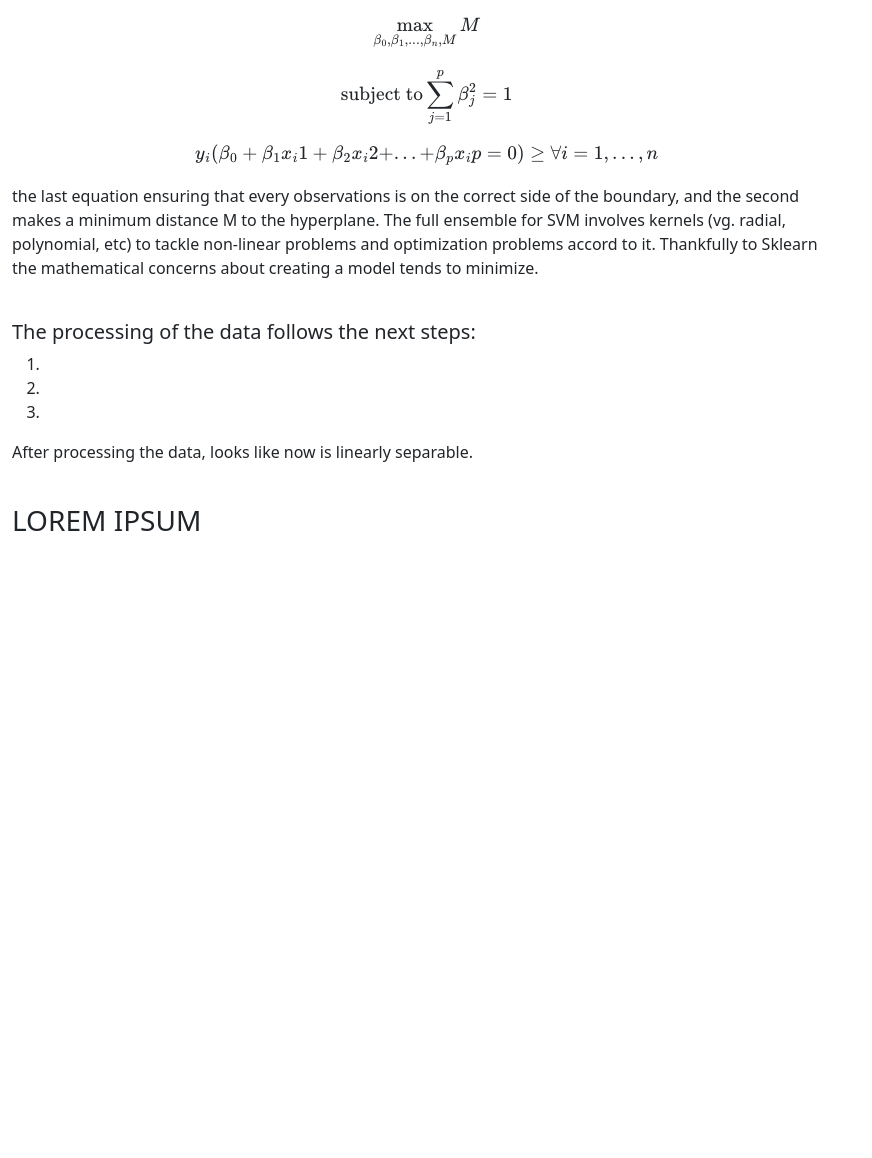
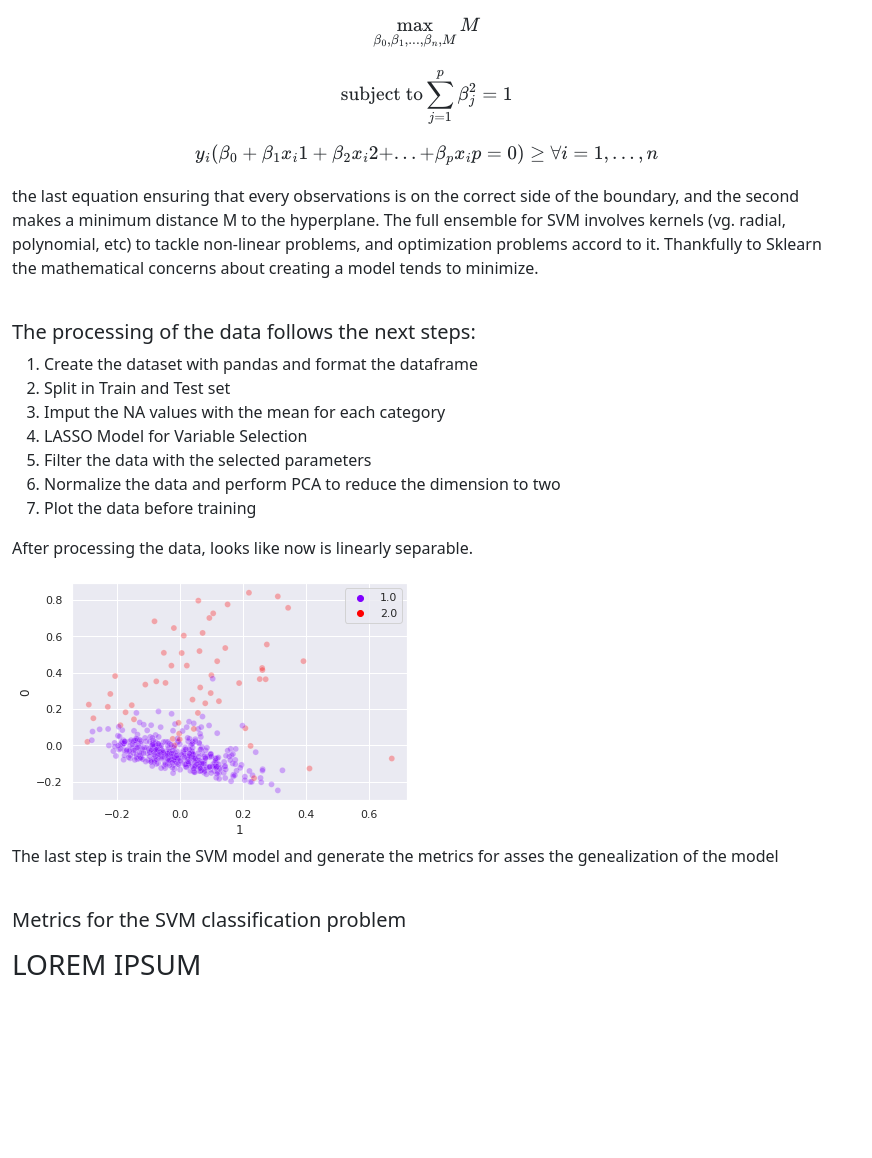
Before and after one commit to primods/flask_portfolio, a Flask app: page /svm in a window 1280 px wide. Shown: the part 1308-2466 px from the top of the page, without its empty margins (0-872 px from the left). Before the commit the page ends 1839 px from the top, so only its background shows below. Run offline with Flask 2, Linux system fonts and the light colour scheme; parts of the project's set-up code (start-up, migrations or seed data) failed here and were passed over; some libraries are stand-ins or nearby versions.

Commit message:
update web content

```diff
--- a/templates/svm.html
+++ b/templates/svm.html
@@ -56,18 +56,27 @@ Dataset: Hepatitis C <a href="https://www.kaggle.com/datasets/fedesoriano/hepati
     $$ \max\limits_{\beta_0,\beta_1,...,\beta_n,M} M $$
     $$ \text{subject to} \sum_{j=1}^p \beta_j^2 = 1 $$
     $$ y_i(\beta_0 + \beta_1 x_i1 + \beta_2 x_i2 + ... + \beta_p x_ip = 0) \geq \forall i = 1,...,n  $$
-    the last equation ensuring that every observations is on the correct side of the boundary, and the second makes a minimum distance M to the hyperplane. The full ensemble for SVM involves kernels (vg. radial, polynomial, etc) to tackle non-linear problems and optimization problems accord to it. Thankfully to Sklearn the mathematical concerns about creating a model tends to minimize.
+    the last equation ensuring that every observations is on the correct side of the boundary, and the second makes a minimum distance M to the hyperplane. The full ensemble for SVM involves kernels (vg. radial, polynomial, etc) to tackle non-linear problems, and optimization problems accord to it. Thankfully to Sklearn the mathematical concerns about creating a model tends to minimize.
 </p>
 <br>
 <h5>The processing of the data follows the next steps:</h5>
 <ol>
-    <li></li>
-    <li></li>
-    <li></li>
+    <li>Create the dataset with pandas and format the dataframe</li>
+    <li>Split in Train and Test set</li>
+    <li>Imput the NA values with the mean for each category</li>
+    <li>LASSO Model for Variable Selection</li>
+    <li>Filter the data with the selected parameters</li>
+    <li>Normalize the data and perform PCA to reduce the dimension to two</li>
+    <li>Plot the data before training</li>
 </ol>
 <p>After processing the data, looks like now is linearly separable.</p>
-<img href="">
+<img class="img-fluid" src="{{url_for('static', filename='plotsvm.png')}}">
+<p>The last step is train the SVM model and generate the metrics for asses the genealization of the model</p>
+<br>
+<h5>Metrics for the SVM classification problem</h5>
+<p>
 
+</p>
 <h3>LOREM IPSUM</h3>
 {% endblock %}
 
```
Also changed, not shown: static/plotsvm.png (added).
